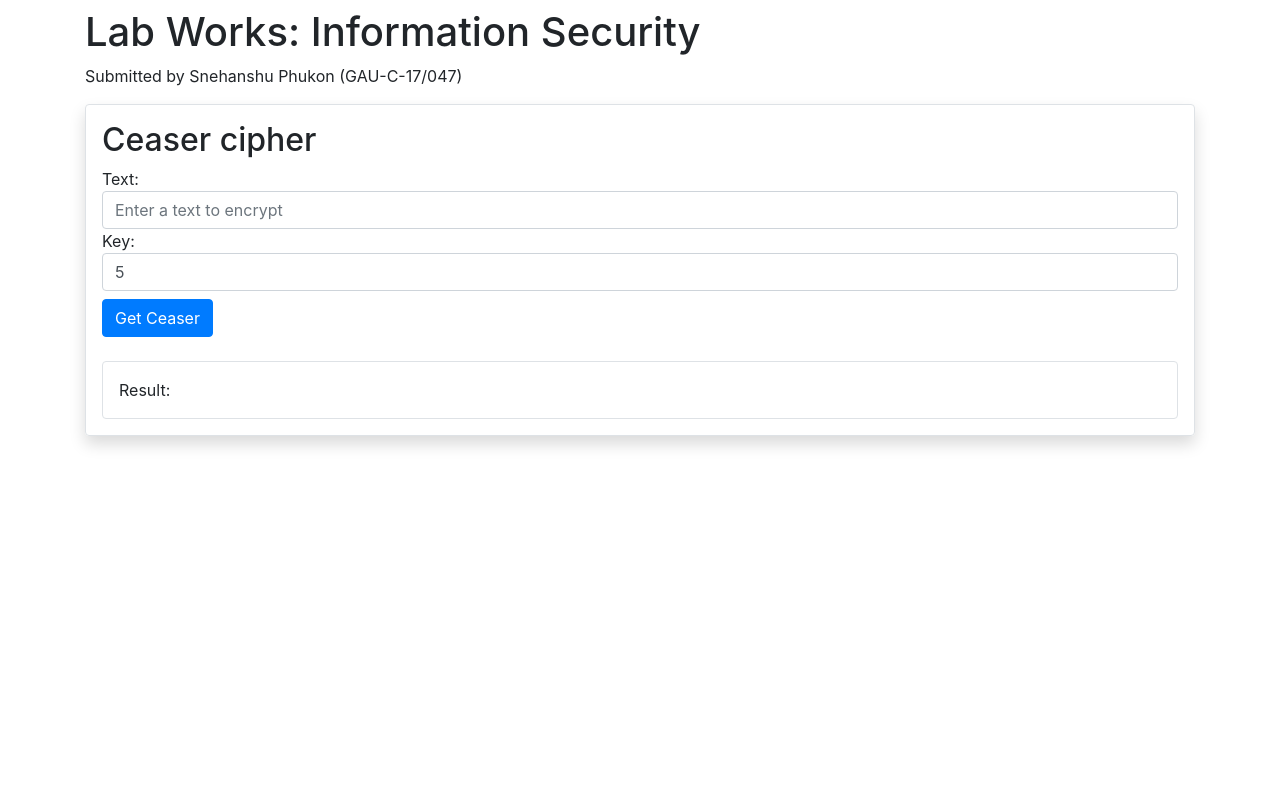
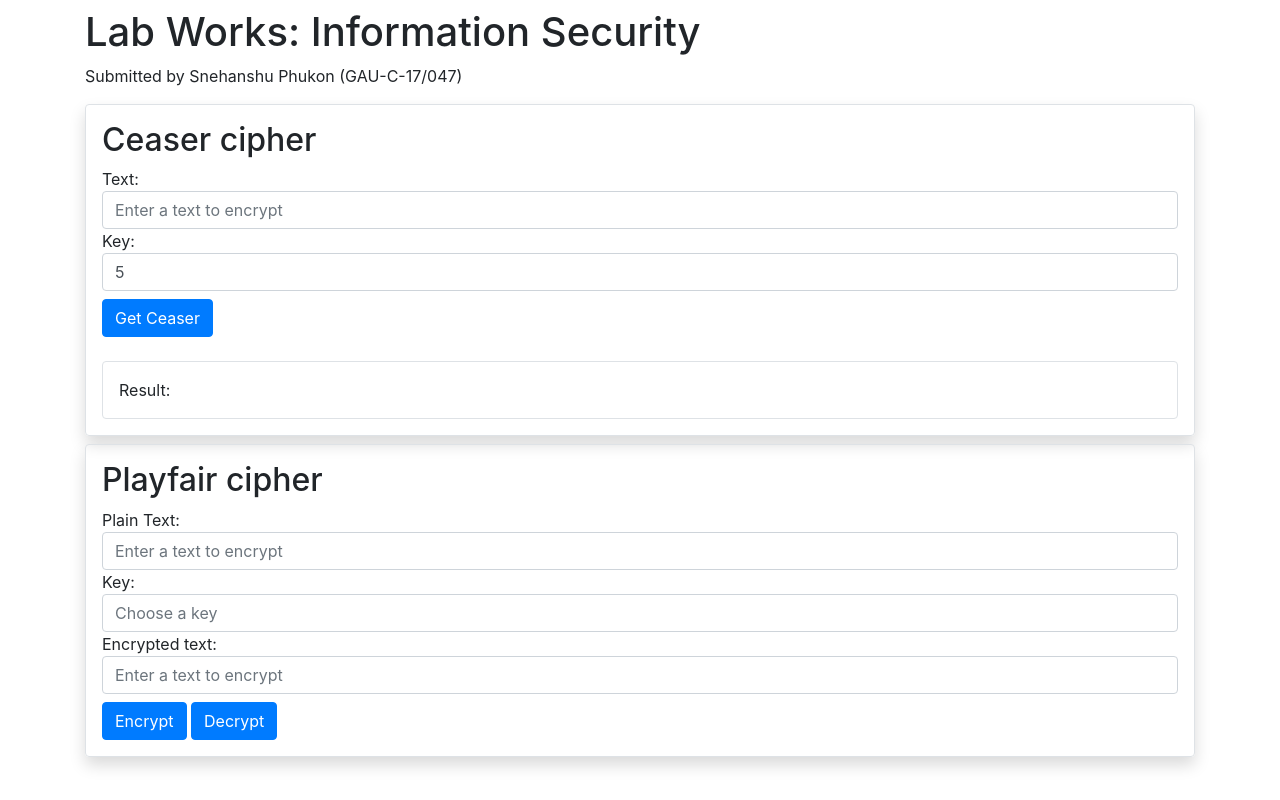
Before and after one commit to pSnehanshu/cs603_information_security_lab_assignment, a website: page index.html in a window 1280 px wide. Drawn offline with nearby package versions, Linux system fonts and the light colour scheme.

Commit message:
playfair

```diff
--- a/index.html
+++ b/index.html
@@ -30,19 +30,19 @@
                 Result: <b id="ceaser_result"></b>
             </div>
         </div>
-    </div>
 
-    <script>
-        /* $(function () {
-            $('#ceaser_form').submit(function (e) {
-                e.preventDefault();
-                var text = $('#ceaser_text').val();
-                var key = parseInt($('#ceaser_key').val());
-                var ceaser_result = ceaser(text, key);
-                $('#ceaser_result').text(ceaser_result);
-            });
-        }); */
-    </script>
+        <!-- Playfair -->
+        <div class="border p-3 rounded shadow mt-2" id="ceaser_block">
+            <div>
+                <h2>Playfair cipher</h2>
+                Plain Text: <input type="text" id="pf_text" class="form-control" placeholder="Enter a text to encrypt">
+                Key: <input type="text" id="pf_key" class="form-control" placeholder="Choose a key" min="0">
+                Encrypted text: <input type="text" id="pf_enctxt" class="form-control"
+                    placeholder="Enter a text to encrypt">
+                <button id="pf_enc_btn" class="btn btn-primary mt-2">Encrypt</button>
+                <button id="pf_denc_btn" class="btn btn-primary mt-2">Decrypt</button>
+            </div>
+        </div>
 </body>
 
 </html>
```
Also changed, not shown: main.js (+16 -0 lines).
